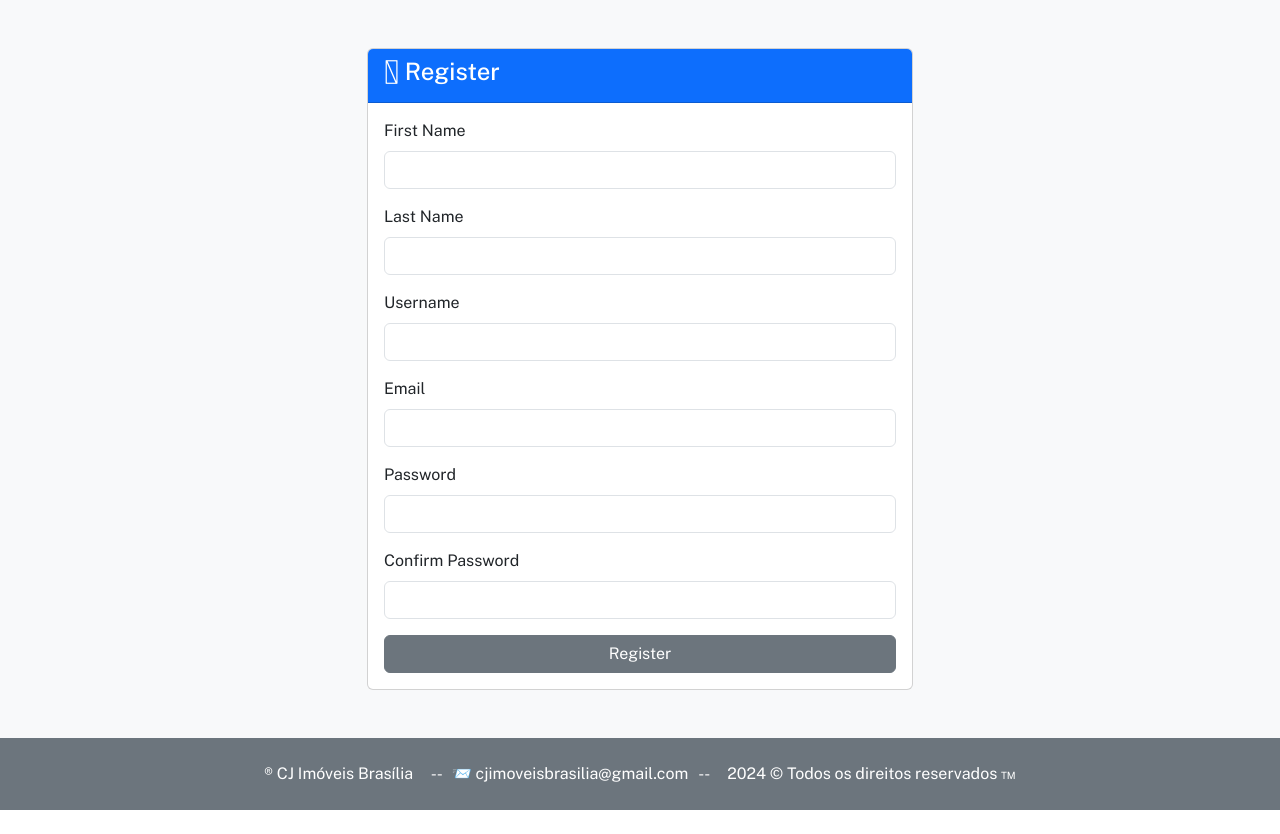
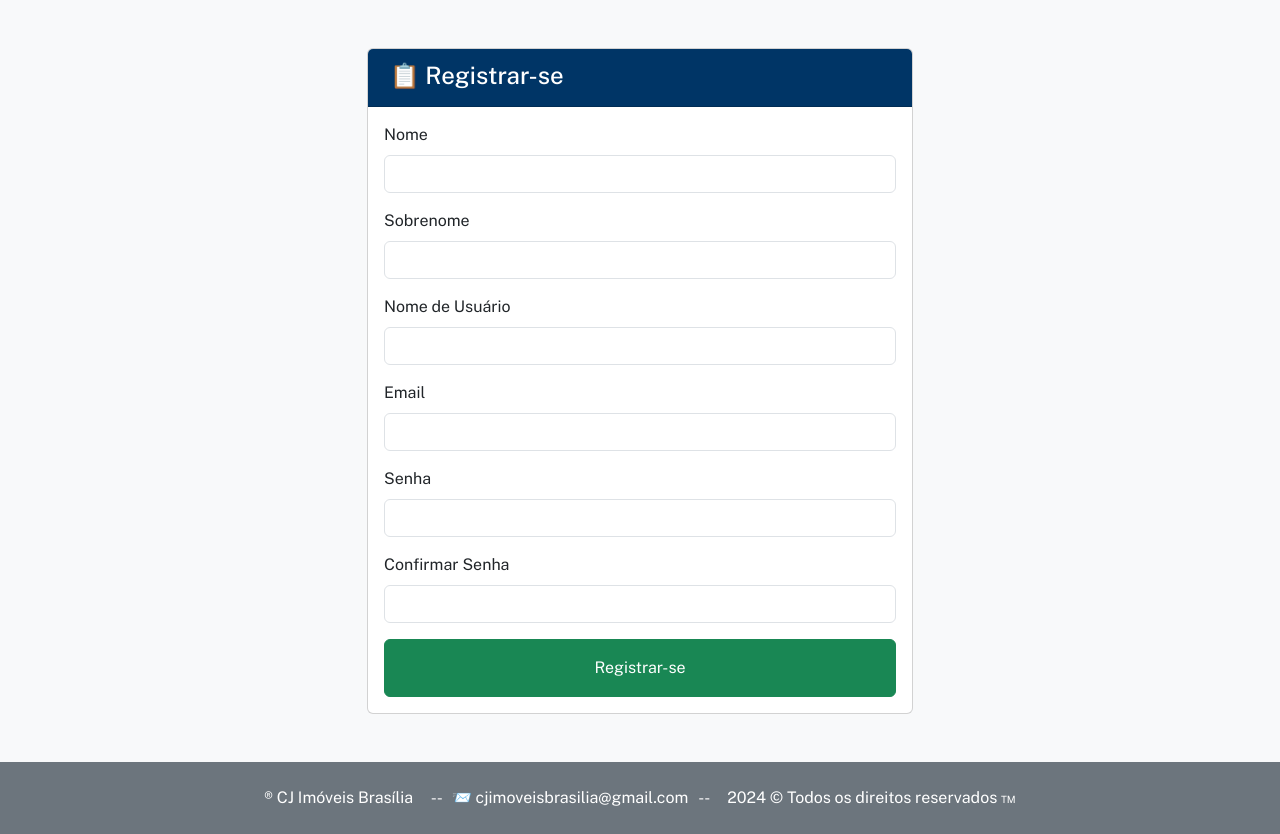
Before and after one commit to usoservicos/cj, a Django app: page /accounts/register in a window 1280 px wide. Shown: the part 132-966 px from the top of the page. Before the commit the page ends 942 px from the top, so only its background shows below. Run offline with Django 3.2, Linux system fonts and the light colour scheme; some libraries are stand-ins or nearby versions.

Commit message:
Update register.html

```diff
--- a/templates/accounts/register.html
+++ b/templates/accounts/register.html
@@ -1,16 +1,17 @@
 {% extends 'base.html' %}
 
-{% block title %} | Register Account {% endblock %}
+{% block title %} | Registrar-se {% endblock %}
 
 {% block content %}
 <section id="register" class="bg-light py-5">
+  <div class="min-vh-grande2">
     <div class="container">
       <div class="row">
         <div class="col-md-6 mx-auto">
           <div class="card">
-            <div class="card-header bg-primary text-white">
-              <h4>
-                <i class="fas fa-user-plus"></i> Register</h4>
+            <div class="card-header bg-azul-cj text-white">
+              <h4 class="mt-1">
+              &nbsp;📋&nbsp;Registrar-se</h4>
             </div>
             <div class="card-body">
               <!-- Alerts -->
@@ -18,15 +19,15 @@
               <form action="{% url 'register' %}" method="POST">
                   {% csrf_token %}
                   <div class="form-group">
-                      <label for="first_name">First Name</label>
+                      <label for="first_name">Nome</label>
                       <input type="text" name="first_name" class="form-control" required>
                     </div>
                     <div class="form-group">
-                      <label for="last_name">Last Name</label>
+                      <label for="last_name">Sobrenome</label>
                       <input type="text" name="last_name" class="form-control" required>
                     </div>
                 <div class="form-group">
-                  <label for="username">Username</label>
+                  <label for="username">Nome de Usuário</label>
                   <input type="text" name="username" class="form-control" required>
                 </div>
                 <div class="form-group">
@@ -34,19 +35,20 @@
                   <input type="email" name="email" class="form-control" required>
                 </div>
                 <div class="form-group">
-                  <label for="password2">Password</label>
+                  <label for="password2">Senha</label>
                   <input type="password" name="password" class="form-control" required>
                 </div>
                 <div class="form-group">
-                  <label for="password">Confirm Password</label>
+                  <label for="password">Confirmar Senha</label>
                   <input type="password" name="password2" class="form-control" required>
                 </div>
-                <input type="submit" value="Register" class="btn btn-secondary btn-block">
+                <input type="submit" value="Registrar-se" class="btn btn-success btn-block py-3">
               </form>
             </div>
           </div>
         </div>
       </div>
     </div>
+    </div>
   </section>
   {% endblock %}
```
